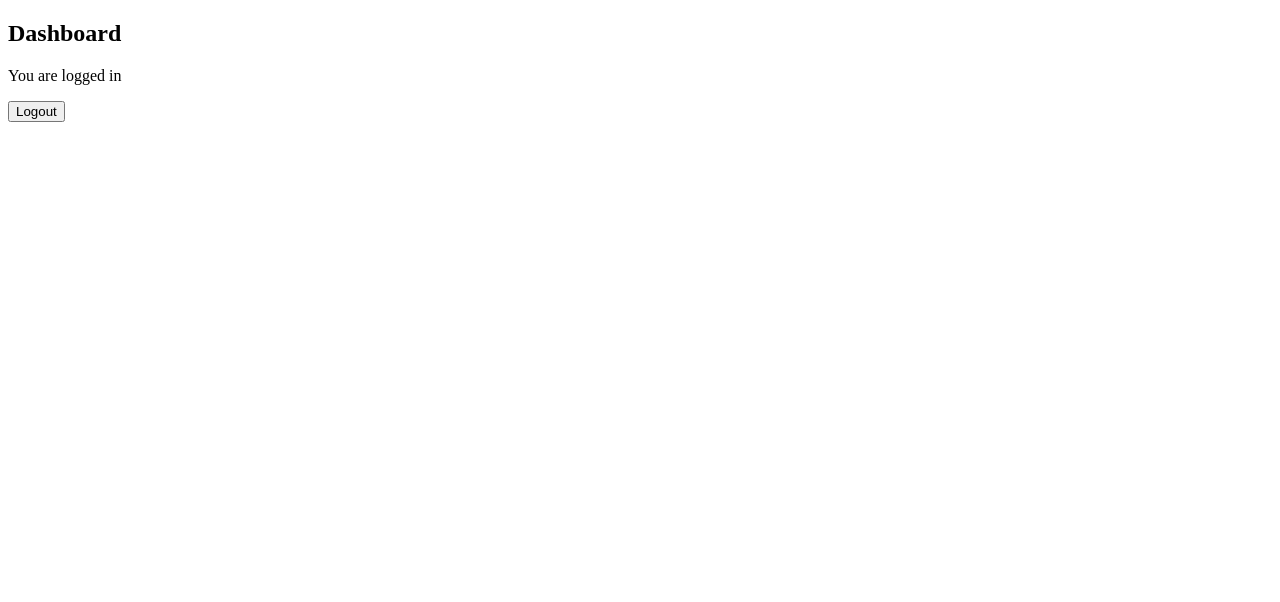
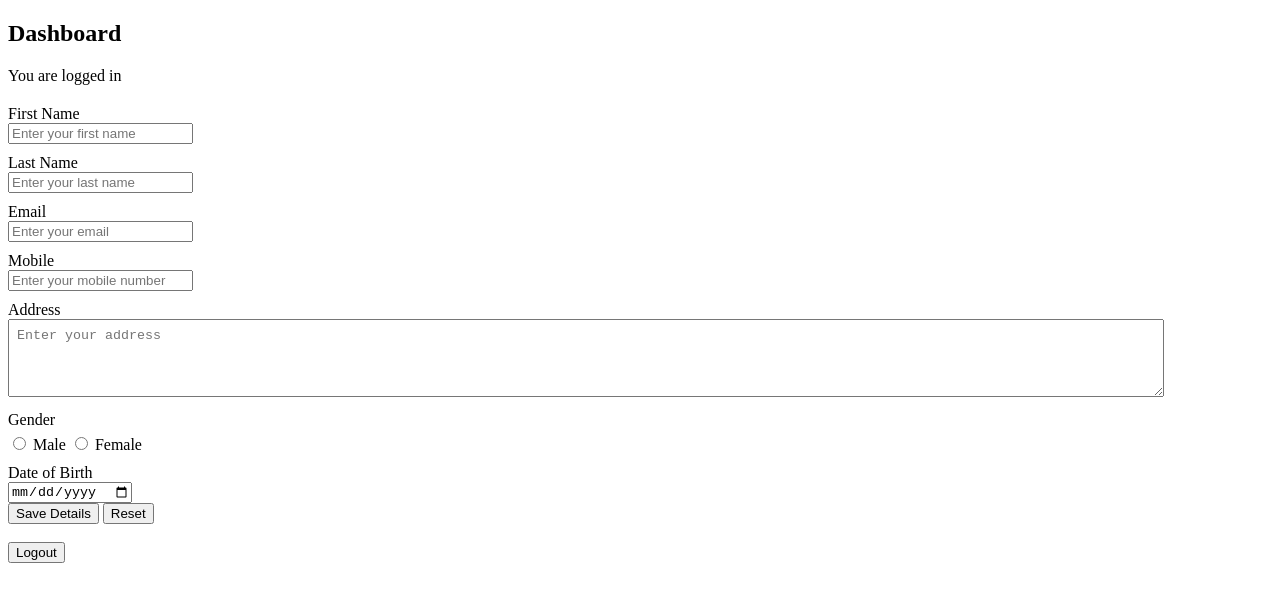
Before and after one commit to pasan0/firebase, a plain HTML site: page dashboard.html in a window 1280 px wide. Drawn offline with Linux system fonts and the light colour scheme; no server answers.

Commit message:
contact_structure

```diff
--- a/dashboard.html
+++ b/dashboard.html
@@ -1,6 +1,7 @@
 <!DOCTYPE html>
-<html>
+<html lang="en">
 <head>
+  <meta charset="UTF-8">
   <title>Dashboard</title>
   <link rel="stylesheet" href="style.css">
 </head>
@@ -9,6 +10,40 @@
 <div class="container">
   <h2>Dashboard</h2>
   <p>You are logged in</p>
+
+  <!-- USER DETAILS FORM -->
+  <form id="profileForm">
+
+    <label>First Name</label>
+    <input type="text" id="firstName" placeholder="Enter your first name" required>
+
+    <label>Last Name</label>
+    <input type="text" id="lastName" placeholder="Enter your last name" required>
+
+    <label>Email</label>
+    <input type="email" id="email" placeholder="Enter your email" required>
+
+    <label>Mobile</label>
+    <input type="tel" id="mobile" placeholder="Enter your mobile number">
+
+    <label>Address</label>
+    <textarea id="address" rows="4" placeholder="Enter your address"></textarea>
+
+    <label>Gender</label>
+    <div class="radio-group">
+      <input type="radio" name="gender" value="Male"> Male
+      <input type="radio" name="gender" value="Female"> Female
+    </div>
+
+    <label>Date of Birth</label>
+    <input type="date" id="dob">
+<br>
+    <button type="submit">Save Details</button>
+    <button type="reset">Reset</button>
+
+  </form>
+
+  <br>
   <button onclick="logout()">Logout</button>
 </div>
 
--- a/style.css
+++ b/style.css
@@ -94,3 +94,23 @@
     font-size: 14px;
   }
 }
+
+form {
+  margin-top: 20px;
+}
+
+label {
+  display: block;
+  margin-top: 10px;
+  text-align: left;
+}
+
+textarea {
+  width: 90%;
+  padding: 8px;
+}
+
+.radio-group {
+  text-align: left;
+  margin: 5px 0;
+}
```
Also changed, not shown: signup.html (+2 -2 lines).
